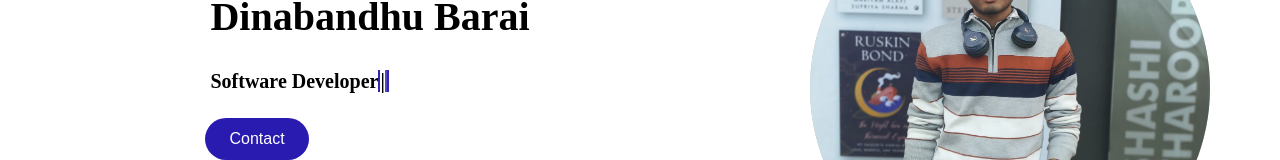
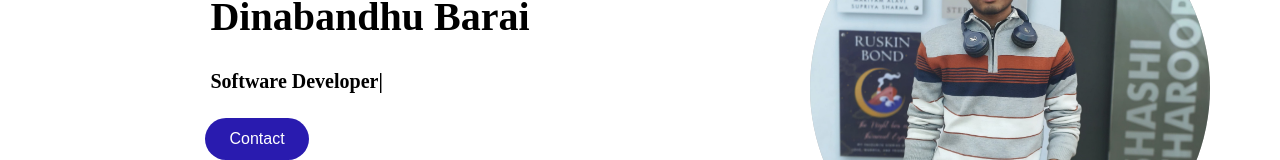
Before and after one commit to dinabandhu2004/Dinabandhu-Barai-Portfolio, a React (Vite) app: page / in a window 1280 px wide. Shown: the part 362-522 px from the top of the page. Built offline with nearby package versions, Linux system fonts and the light colour scheme.

Commit message:
modified

```diff
--- a/src/components/HomeContent.css
+++ b/src/components/HomeContent.css
@@ -18,8 +18,7 @@
 }
 
 .typing span {
-  border-right: 2px solid #291baf;
-  animation: blink 0.7s infinite;
+  animation: blink 1s infinite;
 }
 
 @keyframes blink {
```
